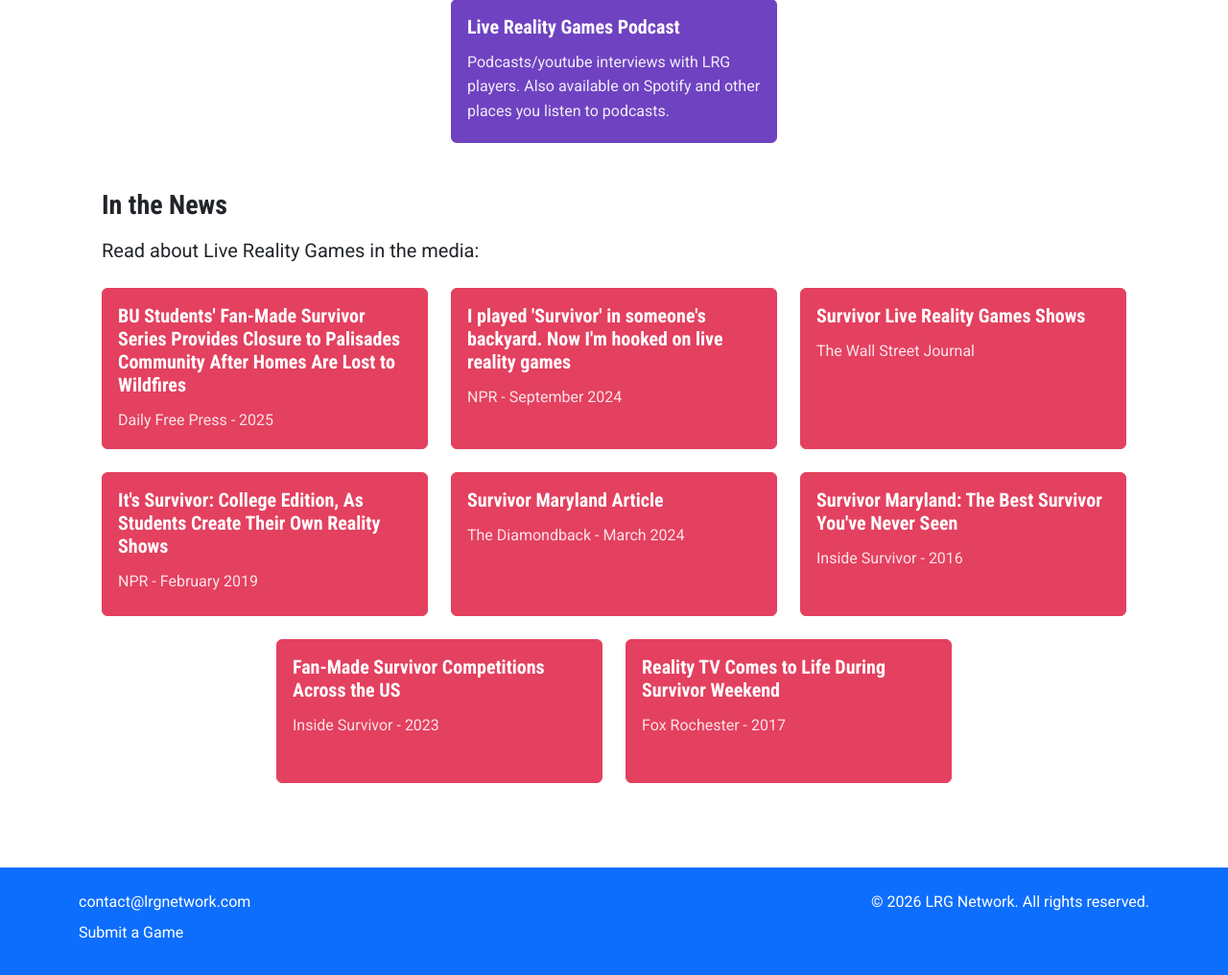
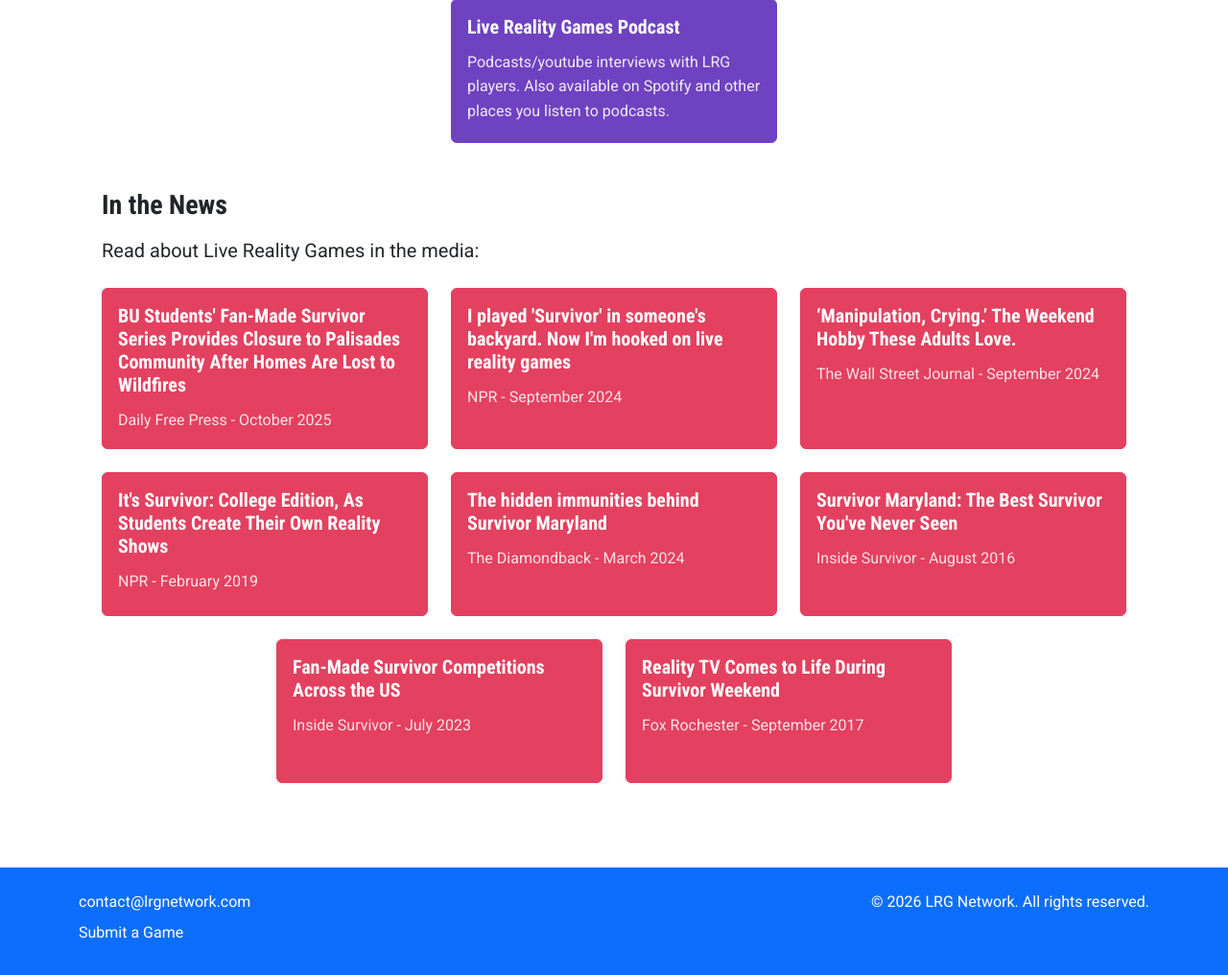
Before and after one commit to liverealitygames/lrg-network, a Django app: template templates/static_pages/community.html in a window 1280 px wide. Shown: the part 993-2009 px from the top of the page at 96% size. Run offline with Django 5.2, Linux system fonts and the light colour scheme; the template is opened without the code that fills it, so the values that code supplies are empty; some libraries are stand-ins or nearby versions.

Commit message:
Update article titles and dates (#80)

```diff
--- a/templates/static_pages/community.html
+++ b/templates/static_pages/community.html
@@ -134,7 +134,7 @@
             <div class="card bg-body-tertiary border h-100 btn-hover-scale transition">
             <div class="card-body">
                 <h5 class="card-title">BU Students' Fan-Made Survivor Series Provides Closure to Palisades Community After Homes Are Lost to Wildfires</h5>
-                <p class="card-text text-muted">Daily Free Press - 2025</p>
+                <p class="card-text text-muted">Daily Free Press - October 2025</p>
             </div>
             </div>
         </a>
@@ -155,8 +155,8 @@
         <a href="https://www.wsj.com/lifestyle/survivor-live-reality-games-shows-8a943725" class="text-decoration-none text-body" target="_blank" rel="noopener noreferrer">
           <div class="card bg-body-tertiary border h-100 btn-hover-scale transition">
             <div class="card-body">
-              <h5 class="card-title">Survivor Live Reality Games Shows</h5>
-              <p class="card-text text-muted">The Wall Street Journal</p>
+              <h5 class="card-title">‘Manipulation, Crying.’ The Weekend Hobby These Adults Love.</h5>
+              <p class="card-text text-muted">The Wall Street Journal - September 2024</p>
             </div>
           </div>
         </a>
@@ -177,7 +177,7 @@
         <a href="https://dbknews.com/2024/03/15/umd-survivor-maryland-club/" class="text-decoration-none text-body" target="_blank" rel="noopener noreferrer">
           <div class="card bg-body-tertiary border h-100 btn-hover-scale transition">
             <div class="card-body">
-              <h5 class="card-title">Survivor Maryland Article</h5>
+              <h5 class="card-title">The hidden immunities behind Survivor Maryland</h5>
               <p class="card-text text-muted">The Diamondback - March 2024</p>
             </div>
           </div>
@@ -189,7 +189,7 @@
           <div class="card bg-body-tertiary border h-100 btn-hover-scale transition">
             <div class="card-body">
               <h5 class="card-title">Survivor Maryland: The Best Survivor You've Never Seen</h5>
-              <p class="card-text text-muted">Inside Survivor - 2016</p>
+              <p class="card-text text-muted">Inside Survivor - August 2016</p>
             </div>
           </div>
         </a>
@@ -200,7 +200,7 @@
           <div class="card bg-body-tertiary border h-100 btn-hover-scale transition">
             <div class="card-body">
               <h5 class="card-title">Fan-Made Survivor Competitions Across the US</h5>
-              <p class="card-text text-muted">Inside Survivor - 2023</p>
+              <p class="card-text text-muted">Inside Survivor - July 2023</p>
             </div>
           </div>
         </a>
@@ -211,7 +211,7 @@
           <div class="card bg-body-tertiary border h-100 btn-hover-scale transition">
             <div class="card-body">
               <h5 class="card-title">Reality TV Comes to Life During Survivor Weekend</h5>
-              <p class="card-text text-muted">Fox Rochester - 2017</p>
+              <p class="card-text text-muted">Fox Rochester - September 2017</p>
             </div>
           </div>
         </a>
```
